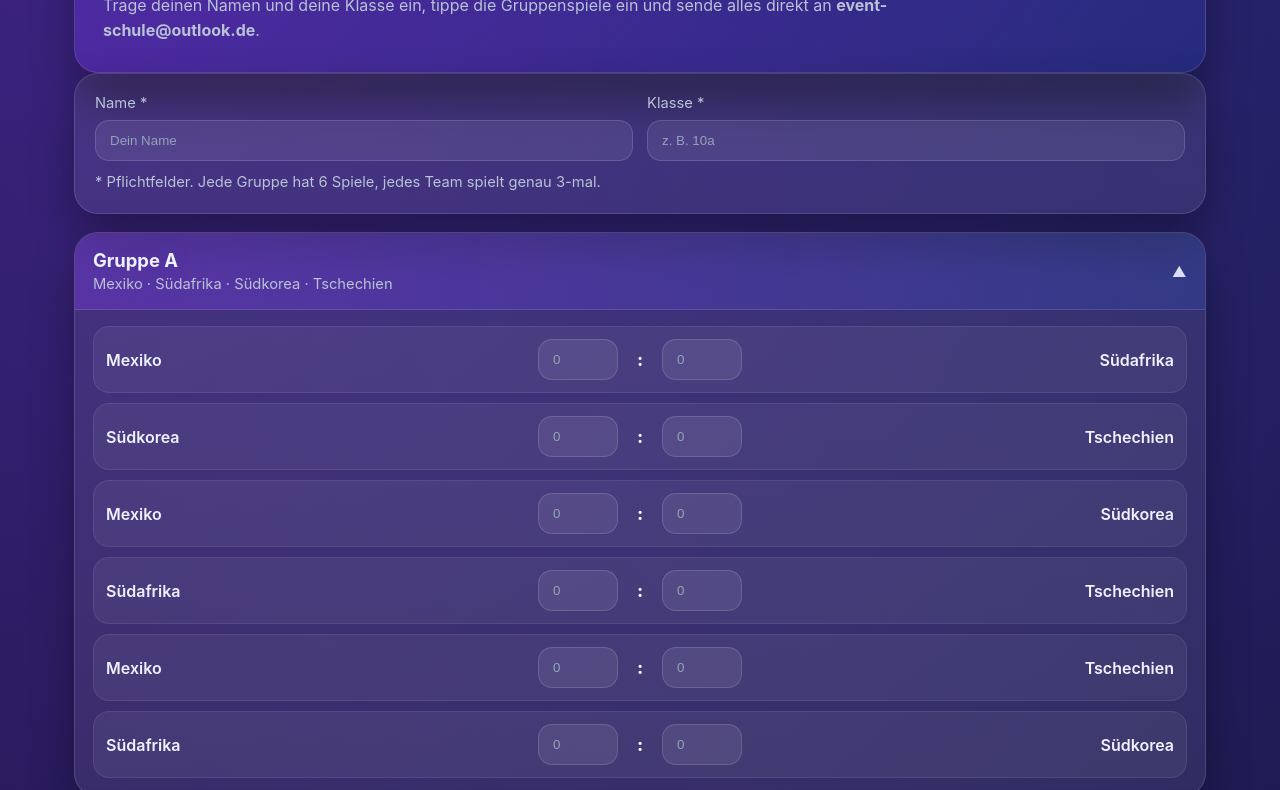
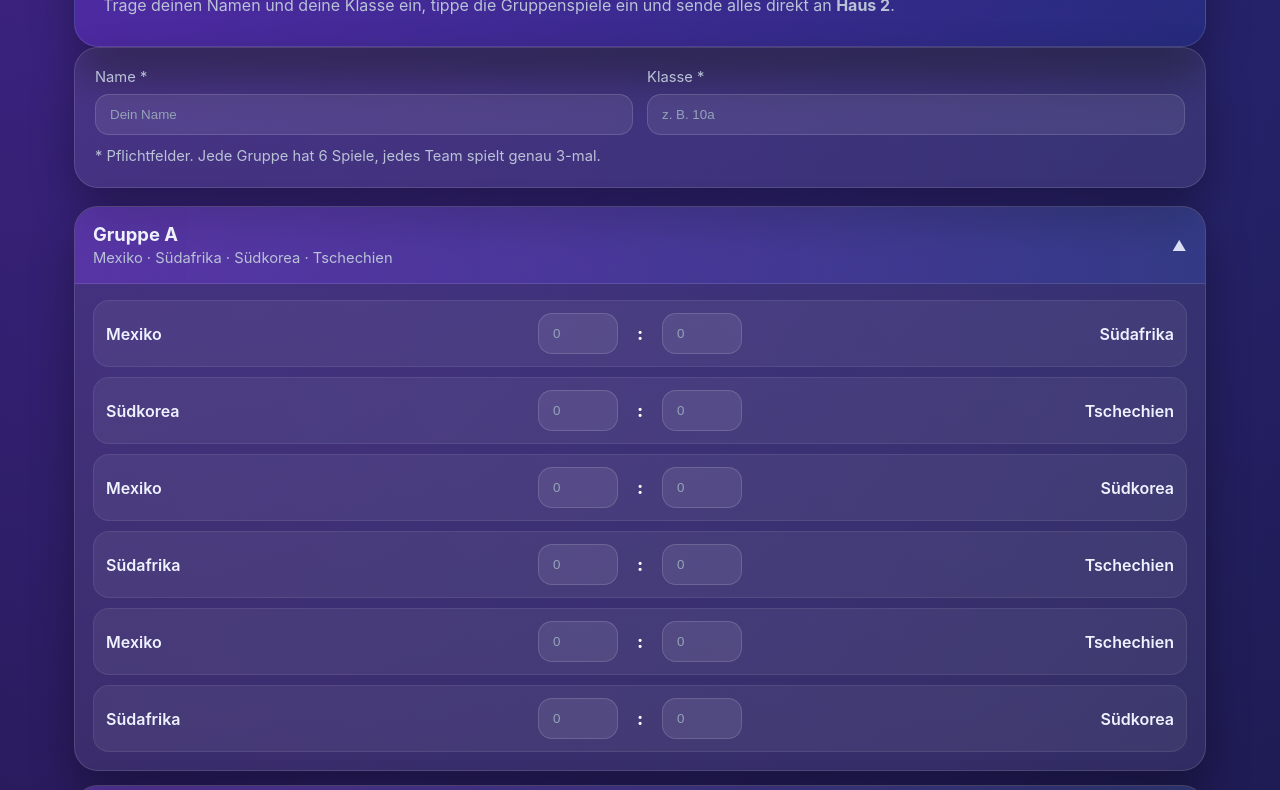
Before and after one commit to SchuleEvent/schule_event, a plain HTML site: page index.html in a window 1280 px wide. Shown: the part 126-916 px from the top of the page. Drawn offline with nearby package versions, Linux system fonts and the light colour scheme.

Commit message:
Update index.html

```diff
--- a/index.html
+++ b/index.html
@@ -362,7 +362,7 @@
       <h1>WM 2026 Tippspiel</h1>
       <p>
         Trage deinen Namen und deine Klasse ein, tippe die Gruppenspiele ein und sende alles direkt an
-        <strong>event-schule@outlook.de</strong>.
+        <strong>Haus 2</strong>.
       </p>
     </section>
 
```
